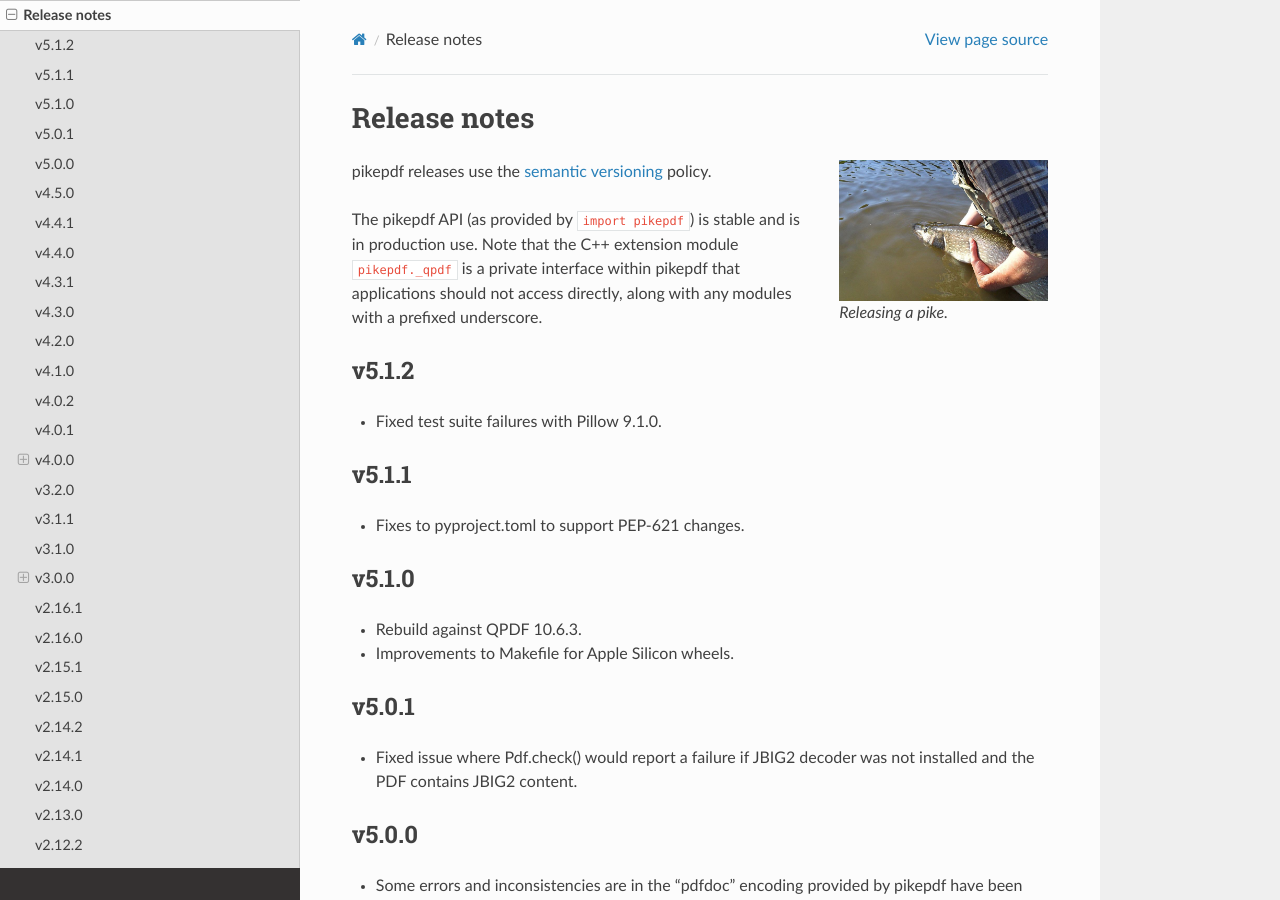
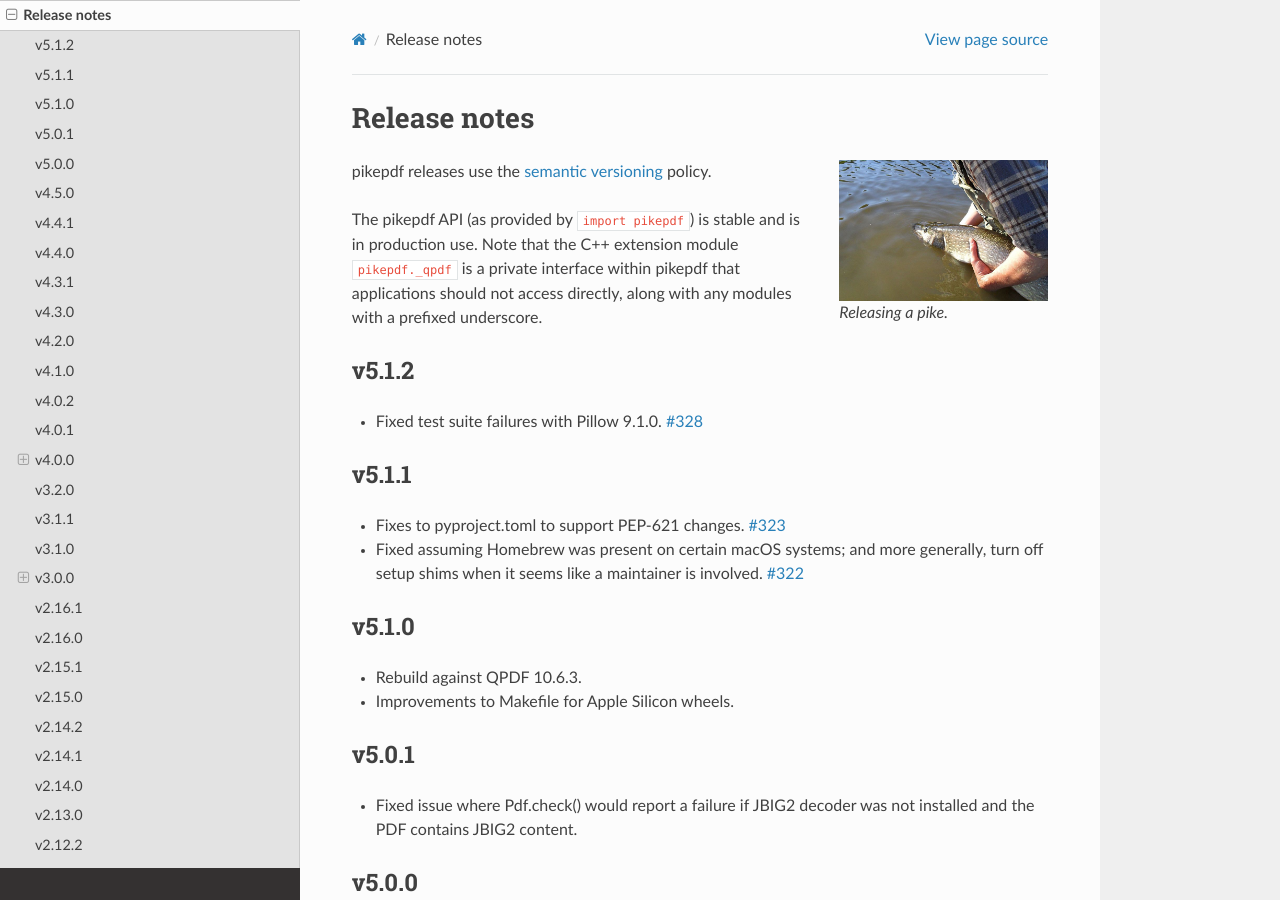
Before and after one commit to pikepdf/pikepdf, a Sphinx documentation site: the page built from docs/release_notes.rst, in a window 1280 px wide and 900 px high. Built offline with Sphinx 7.4.7 and the Read the Docs theme 2.0.0, drawn with Linux system fonts in a browser that asks for light colours; the version number could not be read and is left out.

Commit message:
Add more detail to recent release notes

```diff
--- a/docs/release_notes.rst
+++ b/docs/release_notes.rst
@@ -21,12 +21,14 @@ should not access directly, along with any modules with a prefixed underscore.
 v5.1.2
 ======
 
--  Fixed test suite failures with Pillow 9.1.0.
+-  Fixed test suite failures with Pillow 9.1.0. :issue:`328`
 
 v5.1.1
 ======
 
--  Fixes to pyproject.toml to support PEP-621 changes.
+-  Fixes to pyproject.toml to support PEP-621 changes. :issue:`323`
+-  Fixed assuming Homebrew was present on certain macOS systems; and more generally,
+   turn off setup shims when it seems like a maintainer is involved. :issue:`322`
 
 v5.1.0
 ======
```
